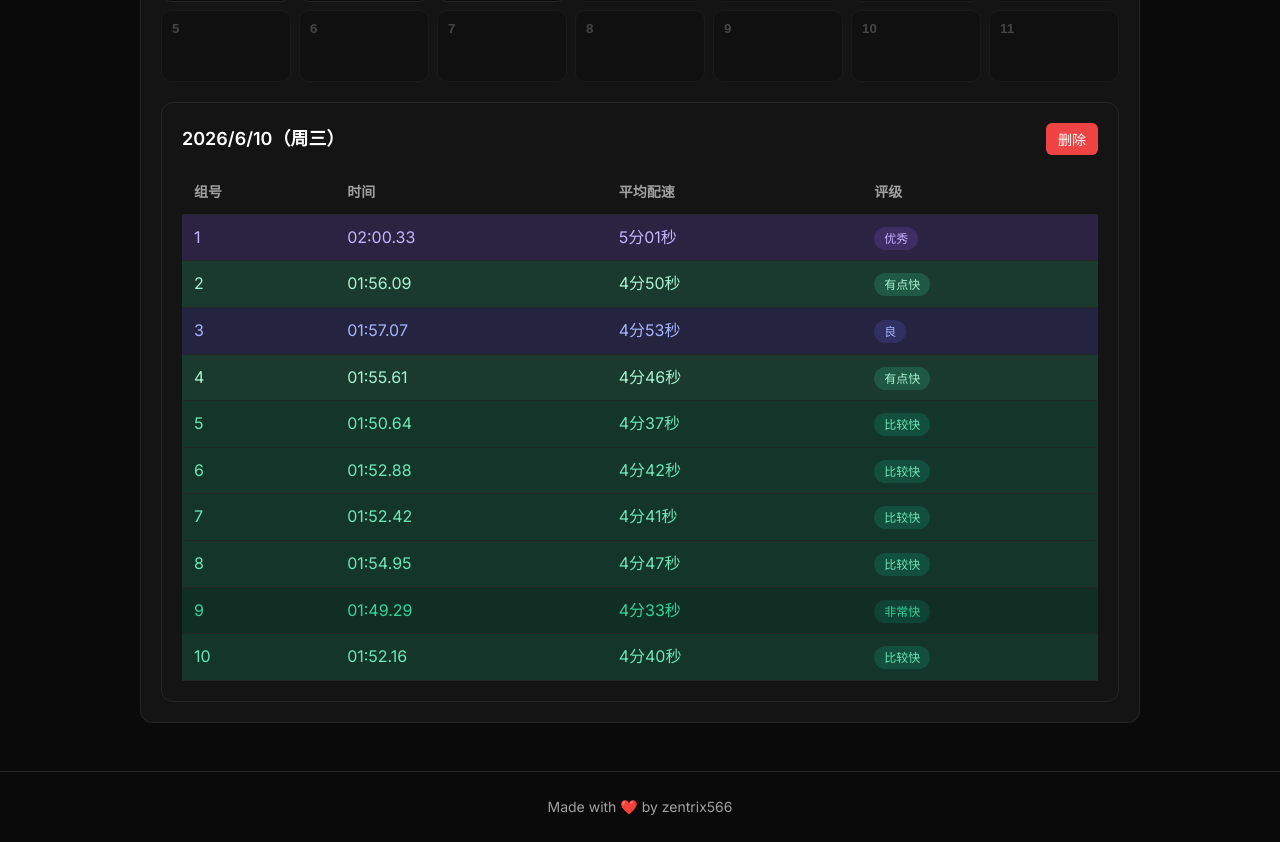
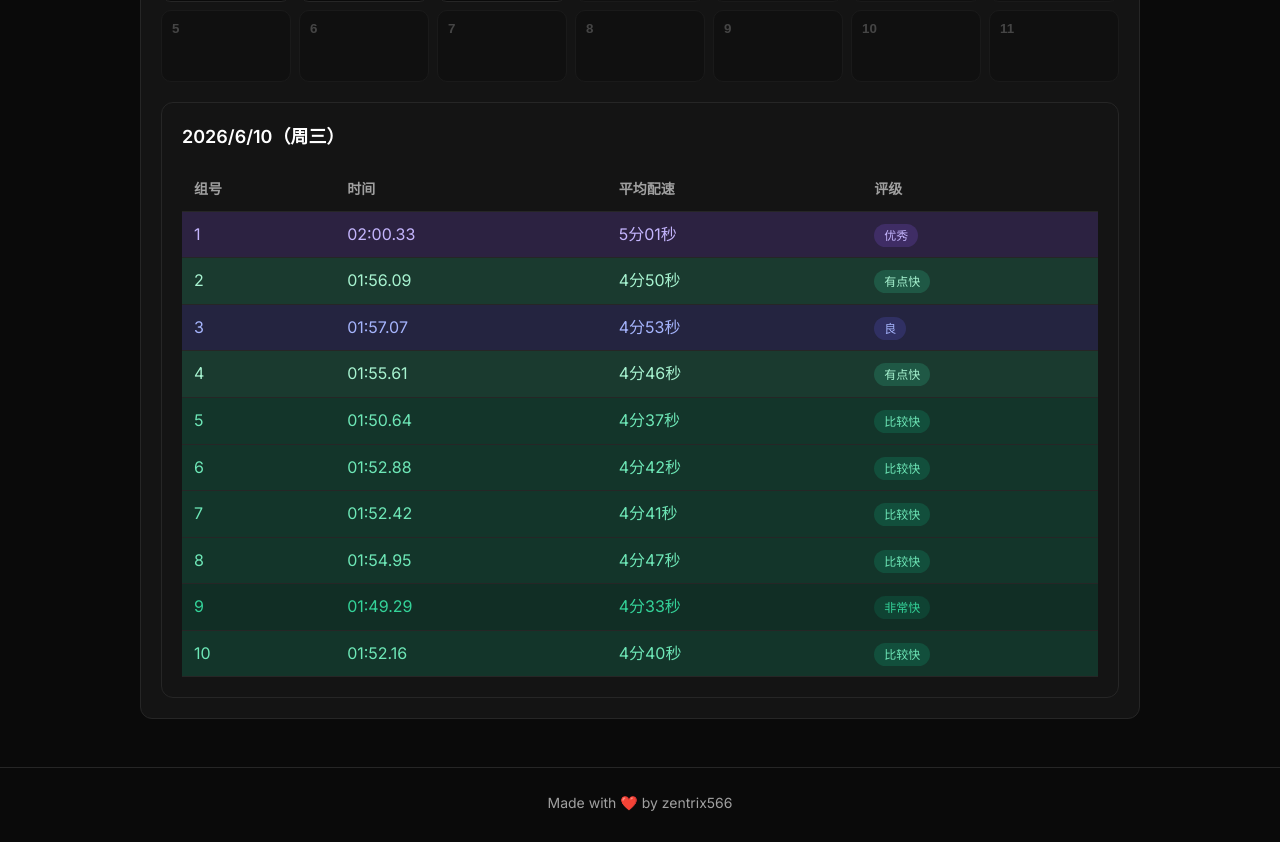
Before and after one commit to zentrix566/zentrix566.github.io, a Vue app: page /interval-training in a window 1280 px wide. Shown: the part 2040-2882 px from the top of the page. Built offline with nearby package versions, Linux system fonts and the light colour scheme.

Commit message:
隐藏训练记录删除按钮

```diff
--- a/src/views/IntervalTraining.vue
+++ b/src/views/IntervalTraining.vue
@@ -89,7 +89,6 @@
       <div v-if="selectedSession" class="session-card selected-session-card">
         <div class="session-header">
           <span class="session-date">{{ selectedSession.date }}</span>
-          <button @click="deleteSession(selectedSession.date)" class="btn-delete">删除</button>
         </div>
         <table class="data-table">
           <thead>
```
